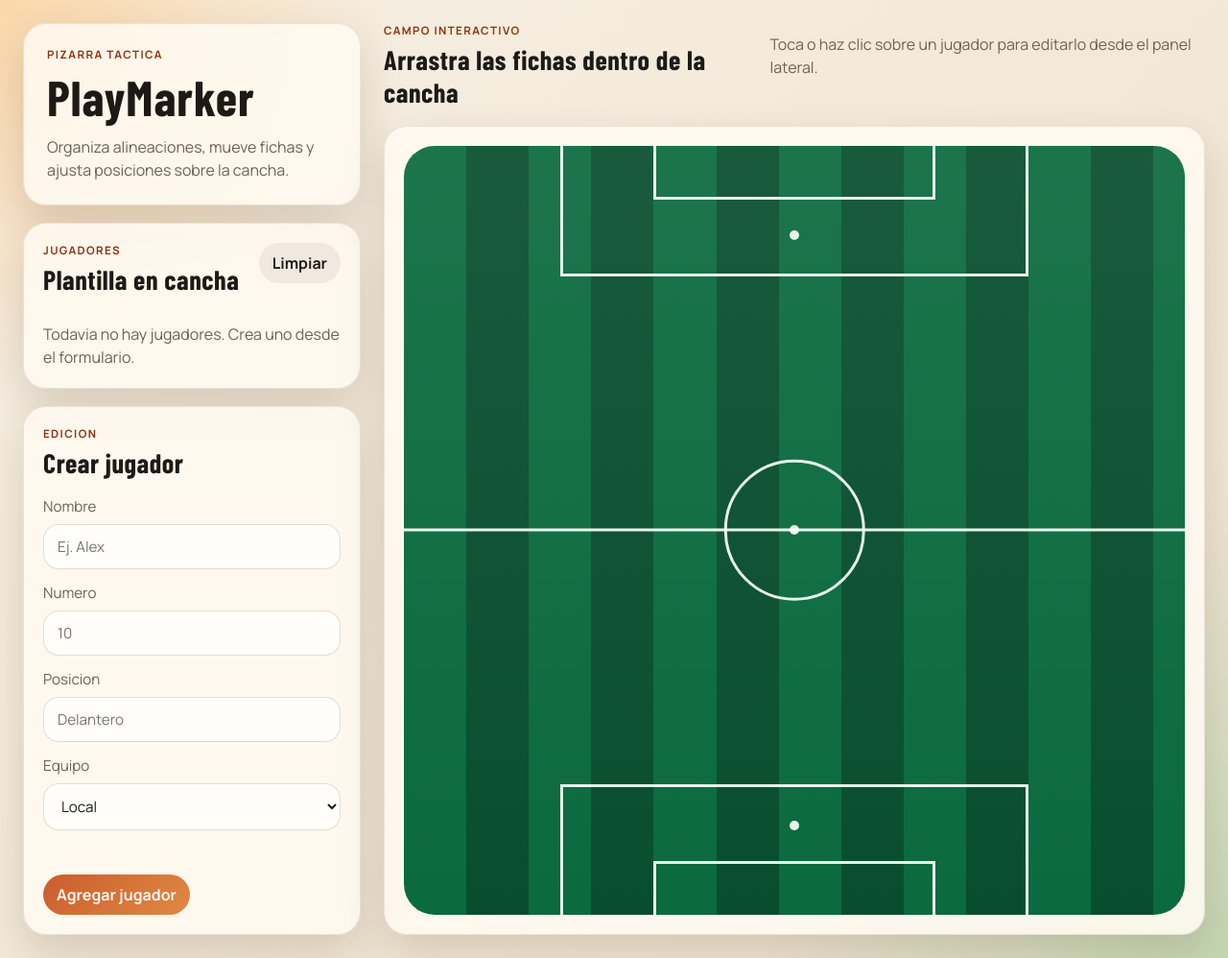
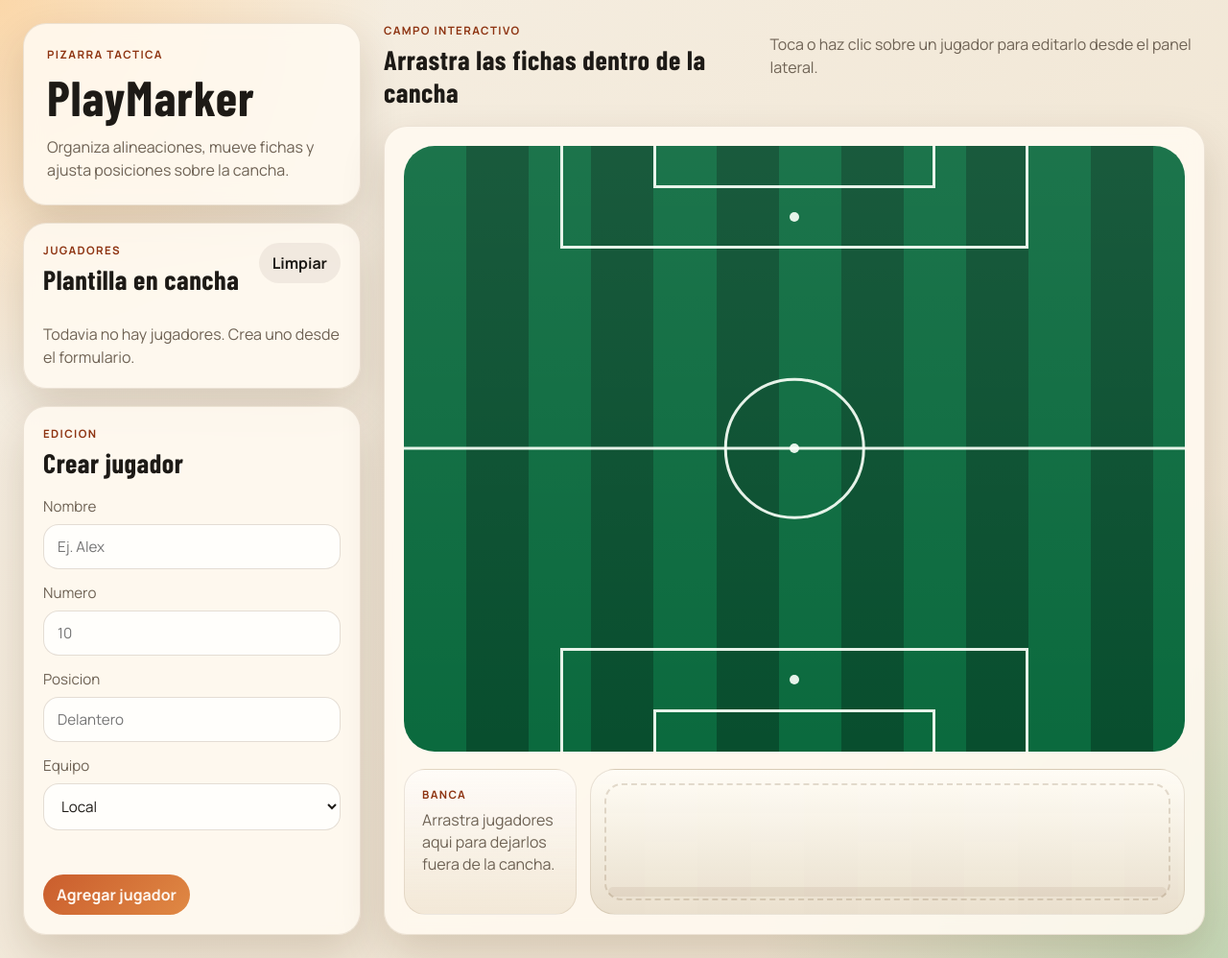
Before and after one commit to volatil/playmarker, a PHP site: page / in a window 1280 px wide. Shown: the whole page at 96% size. Run offline with PHP 8.4, Linux system fonts and the light colour scheme.

Commit message:
existencia de banca

```diff
--- a/app.js
+++ b/app.js
@@ -1,7 +1,13 @@
 const STORAGE_KEY = "playmarker-board-state";
 const DEFAULT_POSITION = {
-  home: { x: 50, y: 72 },
-  away: { x: 50, y: 28 },
+  pitch: {
+    home: { x: 50, y: 72 },
+    away: { x: 50, y: 28 },
+  },
+  bench: {
+    home: { x: 18, y: 50 },
+    away: { x: 18, y: 78 },
+  },
 };
 
 const state = {
@@ -21,7 +27,9 @@ const elements = {
   playerList: document.querySelector("#player-list"),
   emptyState: document.querySelector("#empty-state"),
   playersLayer: document.querySelector("#players-layer"),
+  benchLayer: document.querySelector("#bench-layer"),
   pitch: document.querySelector("#pitch"),
+  bench: document.querySelector("#bench"),
   formTitle: document.querySelector("#form-title"),
   submitButton: document.querySelector("#submit-button"),
   deleteButton: document.querySelector("#delete-player"),
@@ -58,6 +66,7 @@ function loadPlayers() {
       .filter(isValidStoredPlayer)
       .map((player) => ({
         ...player,
+        zone: player.zone === "bench" ? "bench" : "pitch",
         x: clamp(player.x, 6, 94),
         y: clamp(player.y, 6, 94),
       }));
@@ -73,6 +82,7 @@ function isValidStoredPlayer(player) {
     typeof player.name === "string" &&
     typeof player.number === "string" &&
     typeof player.position === "string" &&
+    (player.zone === undefined || player.zone === "pitch" || player.zone === "bench") &&
     (player.team === "home" || player.team === "away") &&
     Number.isFinite(player.x) &&
     Number.isFinite(player.y)
@@ -123,6 +133,7 @@ function handleFormSubmit(event) {
       number: payload.number,
       position: payload.position,
       team: payload.team,
+      zone: "pitch",
       x,
       y,
     };
@@ -156,8 +167,8 @@ function validatePlayer(player) {
 }
 
 function getNextSpawnPosition(team) {
-  const teamPlayers = state.players.filter((player) => player.team === team);
-  const base = DEFAULT_POSITION[team];
+  const teamPlayers = state.players.filter((player) => player.team === team && player.zone === "pitch");
+  const base = DEFAULT_POSITION.pitch[team];
   const row = Math.floor(teamPlayers.length / 4);
   const column = teamPlayers.length % 4;
   const x = clamp(base.x - 24 + column * 16, 10, 90);
@@ -282,7 +293,9 @@ function renderPlayerList() {
 
 function renderPlayers() {
   elements.playersLayer.innerHTML = "";
+  elements.benchLayer.innerHTML = "";
   const fragment = document.createDocumentFragment();
+  const benchFragment = document.createDocumentFragment();
 
   state.players.forEach((player) => {
     const marker = document.createElement("button");
@@ -290,6 +303,7 @@ function renderPlayers() {
     marker.className = "player-marker";
     marker.dataset.playerId = player.id;
     marker.dataset.team = player.team;
+    marker.dataset.zone = player.zone;
     marker.style.left = `${player.x}%`;
     marker.style.top = `${player.y}%`;
     marker.classList.toggle("is-selected", player.id === state.selectedPlayerId);
@@ -307,10 +321,16 @@ function renderPlayers() {
     });
 
     marker.addEventListener("pointerdown", (event) => startDragging(event, player.id));
-    fragment.appendChild(marker);
+
+    if (player.zone === "bench") {
+      benchFragment.appendChild(marker);
+    } else {
+      fragment.appendChild(marker);
+    }
   });
 
   elements.playersLayer.appendChild(fragment);
+  elements.benchLayer.appendChild(benchFragment);
 }
 
 function startDragging(event, playerId) {
@@ -344,16 +364,15 @@ function stopDragging(event) {
 }
 
 function updatePlayerPosition(playerId, event) {
-  const pitchRect = elements.pitch.getBoundingClientRect();
-  const x = clamp(((event.clientX - pitchRect.left) / pitchRect.width) * 100, 6, 94);
-  const y = clamp(((event.clientY - pitchRect.top) / pitchRect.height) * 100, 6, 94);
+  const nextPlacement = resolveBoardPlacement(event);
 
   state.players = state.players.map((player) =>
     player.id === playerId
       ? {
           ...player,
-          x,
-          y,
+          zone: nextPlacement.zone,
+          x: nextPlacement.x,
+          y: nextPlacement.y,
         }
       : player
   );
@@ -389,3 +408,35 @@ function createPlayerId() {
 
   return `player-${Date.now()}-${Math.random().toString(16).slice(2)}`;
 }
+
+function resolveBoardPlacement(event) {
+  const areas = [
+    { zone: "pitch", rect: elements.pitch.getBoundingClientRect() },
+    { zone: "bench", rect: elements.bench.getBoundingClientRect() },
+  ];
+
+  const containingArea =
+    areas.find(({ rect }) => isPointWithinRect(event.clientX, event.clientY, rect)) || nearestArea(event.clientX, event.clientY, areas);
+
+  return {
+    zone: containingArea.zone,
+    x: clamp(((event.clientX - containingArea.rect.left) / containingArea.rect.width) * 100, 6, 94),
+    y: clamp(((event.clientY - containingArea.rect.top) / containingArea.rect.height) * 100, 12, 88),
+  };
+}
+
+function isPointWithinRect(x, y, rect) {
+  return x >= rect.left && x <= rect.right && y >= rect.top && y <= rect.bottom;
+}
+
+function nearestArea(x, y, areas) {
+  return areas.reduce((closest, area) => {
+    const centerX = area.rect.left + area.rect.width / 2;
+    const centerY = area.rect.top + area.rect.height / 2;
+    const distance = Math.hypot(x - centerX, y - centerY);
+    if (!closest || distance < closest.distance) {
+      return { ...area, distance };
+    }
+    return closest;
+  }, null);
+}
--- a/index.html
+++ b/index.html
@@ -85,6 +85,7 @@
       </div>
 
       <section class="pitch-frame">
+        <div class="board-layout">
           <div class="pitch" id="pitch" aria-label="Cancha de futbol interactiva">
             <div class="pitch-markings">
               <div class="half-line"></div>
@@ -98,6 +99,18 @@
               <div class="penalty-spot bottom"></div>
             </div>
             <div class="players-layer" id="players-layer"></div>
+          </div>
+
+          <div class="bench" id="bench" aria-label="Zona de banca">
+            <div class="bench-header">
+              <p class="eyebrow">Banca</p>
+              <p class="bench-tip">Arrastra jugadores aqui para dejarlos fuera de la cancha.</p>
+            </div>
+            <div class="bench-surface">
+              <div class="bench-markings"></div>
+              <div class="bench-layer" id="bench-layer"></div>
+            </div>
+          </div>
         </div>
       </section>
     </main>
--- a/styles.css
+++ b/styles.css
@@ -240,11 +240,18 @@ form {
   min-height: 620px;
 }
 
+.board-layout {
+  display: grid;
+  grid-template-rows: minmax(420px, 1fr) 152px;
+  gap: 18px;
+  height: 100%;
+}
+
 .pitch {
   position: relative;
   width: 100%;
   height: 100%;
-  min-height: 580px;
+  min-height: 420px;
   border-radius: 32px;
   overflow: hidden;
   background:
@@ -259,7 +266,9 @@ form {
 }
 
 .pitch-markings,
-.players-layer {
+.players-layer,
+.bench-layer,
+.bench-markings {
   position: absolute;
   inset: 0;
 }
@@ -397,9 +406,68 @@ form {
   color: var(--away-dark);
 }
 
+.player-marker[data-zone="bench"] .player-name {
+  background: rgba(29, 26, 22, 0.64);
+}
+
 .player-marker.is-selected .player-token {
   outline: 4px solid rgba(255, 255, 255, 0.5);
   outline-offset: 2px;
+}
+
+.bench {
+  display: grid;
+  grid-template-columns: 180px 1fr;
+  gap: 14px;
+  align-items: stretch;
+}
+
+.bench-header {
+  padding: 18px;
+  border-radius: 22px;
+  background: linear-gradient(180deg, rgba(255, 255, 255, 0.6), rgba(240, 228, 210, 0.82));
+  border: 1px solid rgba(107, 72, 34, 0.12);
+}
+
+.bench-tip {
+  margin: 8px 0 0;
+  color: var(--muted);
+  line-height: 1.45;
+}
+
+.bench-surface {
+  position: relative;
+  overflow: hidden;
+  border-radius: 26px;
+  border: 1px solid rgba(107, 72, 34, 0.14);
+  background:
+    linear-gradient(180deg, rgba(255, 252, 245, 0.96), rgba(233, 223, 204, 0.94)),
+    repeating-linear-gradient(
+      90deg,
+      rgba(107, 72, 34, 0.04) 0,
+      rgba(107, 72, 34, 0.04) 9%,
+      rgba(255, 255, 255, 0.16) 9%,
+      rgba(255, 255, 255, 0.16) 18%
+    );
+}
+
+.bench-markings::before,
+.bench-markings::after {
+  content: "";
+  position: absolute;
+  inset: 14px;
+  border-radius: 18px;
+}
+
+.bench-markings::before {
+  border: 2px dashed rgba(107, 72, 34, 0.18);
+}
+
+.bench-markings::after {
+  inset: auto 18px 18px 18px;
+  height: 10px;
+  border-radius: 999px;
+  background: rgba(107, 72, 34, 0.08);
 }
 
 .summary-top,
@@ -484,9 +552,17 @@ form {
     padding: 14px;
   }
 
+  .board-layout {
+    grid-template-rows: minmax(360px, 1fr) 208px;
+  }
+
   .pitch {
-    min-height: 470px;
+    min-height: 360px;
     border-radius: 24px;
+  }
+
+  .bench {
+    grid-template-columns: 1fr;
   }
 
   .player-marker {
```
Lines whose indentation alone changed are shown as unchanged.
